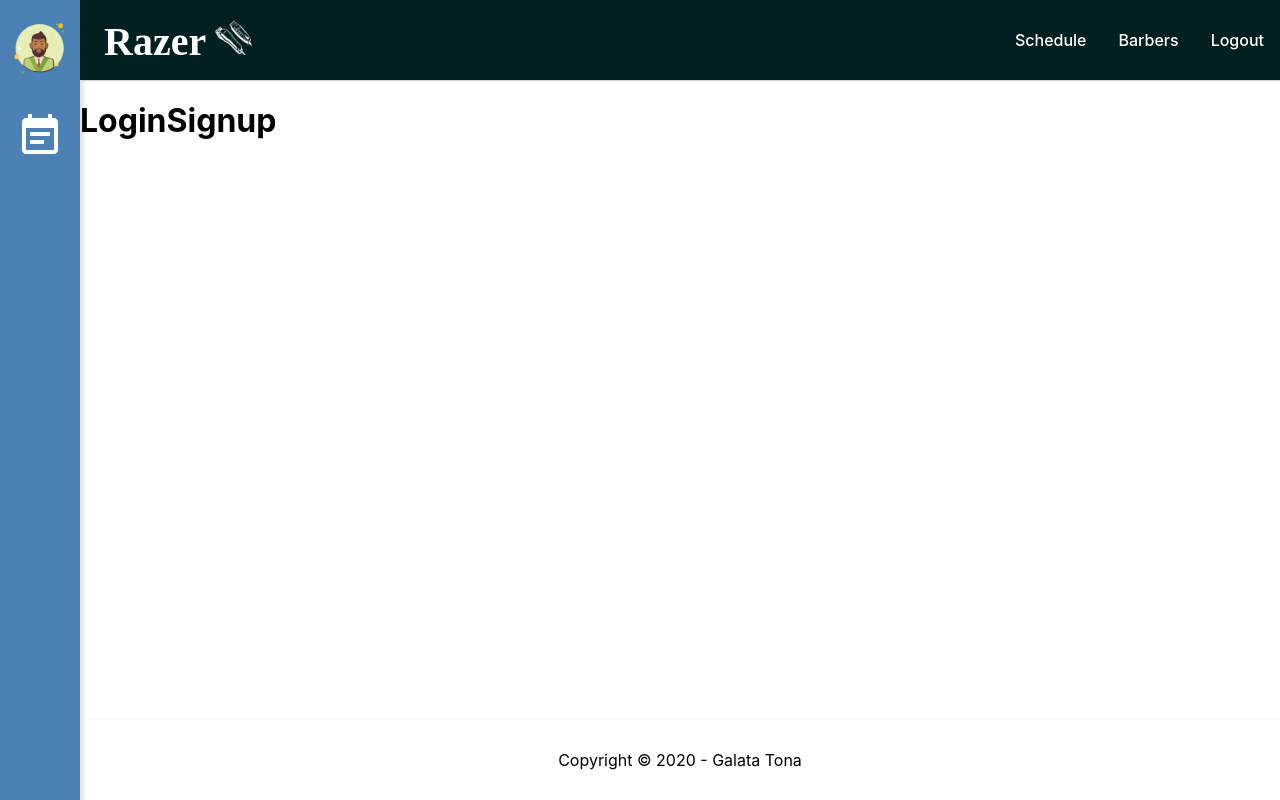
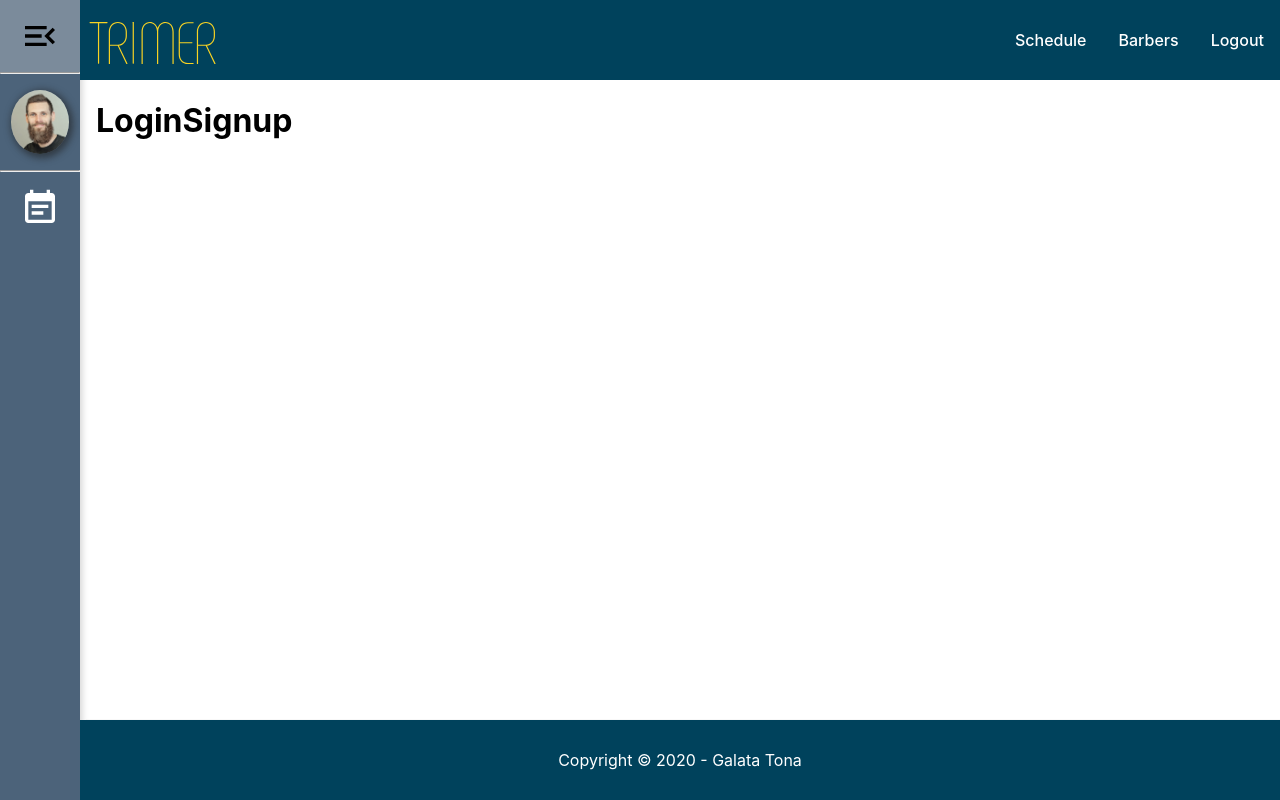
Before and after one commit to tonagalata/trimer, a React app: page /loginsignup in a window 1280 px wide. Built offline with nearby package versions, Linux system fonts and the light colour scheme.

Commit message:
adds nav pages and styling

```diff
--- a/src/components/Footer/Footer.module.css
+++ b/src/components/Footer/Footer.module.css
@@ -2,9 +2,9 @@
   display: flex;
   align-items: center;
   height: 5rem;
-  /* background-color: #e3f0de; */
+  background-color: rgb(0, 66, 92);
   box-shadow: 8px 2px 1px 2px lightgrey;
   border-top: 1px;
   justify-content: center;
-  color: #000;
+  color: #fff;
 }
--- a/src/components/Navbar/Navbar.jsx
+++ b/src/components/Navbar/Navbar.jsx
@@ -1,14 +1,16 @@
 import React from 'react';
 import { Link } from 'react-router-dom'
 import styles from './Navbar.module.css'
-import clippers from '../../Images/clippers.png'
+import clippers from '../../Images/trimer-logo-large.svg'
 
 const Navbar = (props) => {
   return (
     <nav className={styles.navbar}>
-      <h1>
-        <Link to='/'><span>Razer</span><img src={clippers} alt="clippers"/></Link>
-      </h1>
+      <div>
+        <Link to='/'>
+          <img src={clippers} alt="clippers"/>
+        </Link>
+      </div>
       <ul>
         <li>
           <Link to='/schedule'>Schedule</Link>
--- a/src/components/Navbar/Navbar.module.css
+++ b/src/components/Navbar/Navbar.module.css
@@ -2,22 +2,26 @@
   display: flex;
   align-items: center;
   height: 5rem;
-  background-color: rgb(2, 32, 32);
+  background-color: rgb(0, 66, 92);
   justify-content: space-between;
-  box-shadow: 2px 1px 1px 0px lightgrey;
-  flex-shrink: 0;
 }
 
-.navbar h1 a {
-  margin: 1rem;
-  font-size: 2.5rem;
+.navbar div a {
   text-decoration: none;
   color: #fff;
+  margin-top: -3rem;
 }
 
-.navbar h1 span {
-  margin: 0.5rem;
-  font-family: cursive;
+.navbar div {
+  width: 15rem;
+  height: 5rem;
+}
+
+
+.navbar div img {
+  width: 60%;
+  height: 4rem;
+  margin-top: 1rem;
 }
 
 .navbar ul {
--- a/src/components/Sidebar/Sidebar.jsx
+++ b/src/components/Sidebar/Sidebar.jsx
@@ -1,14 +1,23 @@
 import React from 'react';
 import EventNoteIcon from '@material-ui/icons/EventNote';
+import MenuOpenIcon from '@material-ui/icons/MenuOpen';
 import styles from './Sidebar.module.css'
-import logo from '../../Images/logoAvatar.png'
+// import logo from '../../Images/logoAvatar.png'
+import barber from '../../Images/west-park-barber-shop-Craig.jpg'
 
 const Sidebar = (props) => {
   return (
     <div>
-    <div className={styles.profile}>
-      <img src={logo} alt="avatar"/>
+      <div className={styles.sidebarIcons}>
+        <MenuOpenIcon/>
       </div>
+      <hr/>
+      <div className={styles.profile}>
+          <div className={styles.imgProfile}>
+            <img src={barber} alt="barber-profile"/>
+          </div>
+      </div>
+      <hr/>
       <div className={styles.sidebarIcons}>
         <EventNoteIcon/>
         {/* <img src={clippers} alt="clippers"/> */}
--- a/src/components/Sidebar/Sidebar.module.css
+++ b/src/components/Sidebar/Sidebar.module.css
@@ -11,25 +11,38 @@
   color: #000;
 }
 
-.profile img {
+.imgProfile {
+  width: 6rem;
   height: 4rem;
-  /* box-shadow: 2px 2px 7px 2px rgba(33, 33, 34, 0.6); */
+  border-radius: 100%;
+}
+
+.imgProfile img {
+  height: inherit;
+  border-radius: 100%;
+  box-shadow: 2px 2px 7px 2px rgba(32, 32, 32, 0.6);
 }
 
 .sidebarIcons {
-  margin-top: 2rem;
   display: flex;
   flex-direction: column;
   justify-content: space-around;
   align-items: center;
 }
 
-.sidebarIcons svg {
-  font-size: 3rem;
+.sidebarIcons svg{
+  font-size: 2.5rem;
   margin: 0;
   width: 100%;
+  padding: 1rem 0 1rem 0;
+}
+
+hr {
+  margin: 0;
 }
 
 .sidebarIcons svg:hover {
   cursor: pointer;
+  color: #000;
+  background-color: rgb(231, 231, 231, .3);
 }
--- a/src/pages/App/App.css
+++ b/src/pages/App/App.css
@@ -7,6 +7,7 @@
 
 .App-inner-container {
   flex-grow: 1;
+  margin-left: 1rem;
 }
 
 .sidebar {
@@ -14,7 +15,7 @@
   justify-content: space-between;
   box-shadow: 2px 5px 7px 0px lightgrey;
   height: 100vh;
-  background-color: rgb(75, 129, 180);
+  background-color: rgba(0, 34, 66, 0.7);
   color: #fff;
   width: 5rem;
   flex-direction: column;
```
Also changed, not shown: README.md, src/Images/barber-chair.png (added), src/Images/barber-pole.png (added), src/Images/hair-dryer.png (added), src/Images/hair-washing-sink.png (added), src/Images/trimer-logo-large.svg (added), src/Images/trimer-logo-resized.svg (added), src/Images/trimer-logo.svg (added), src/Images/west-park-barber-shop-Craig.jpg (added).
